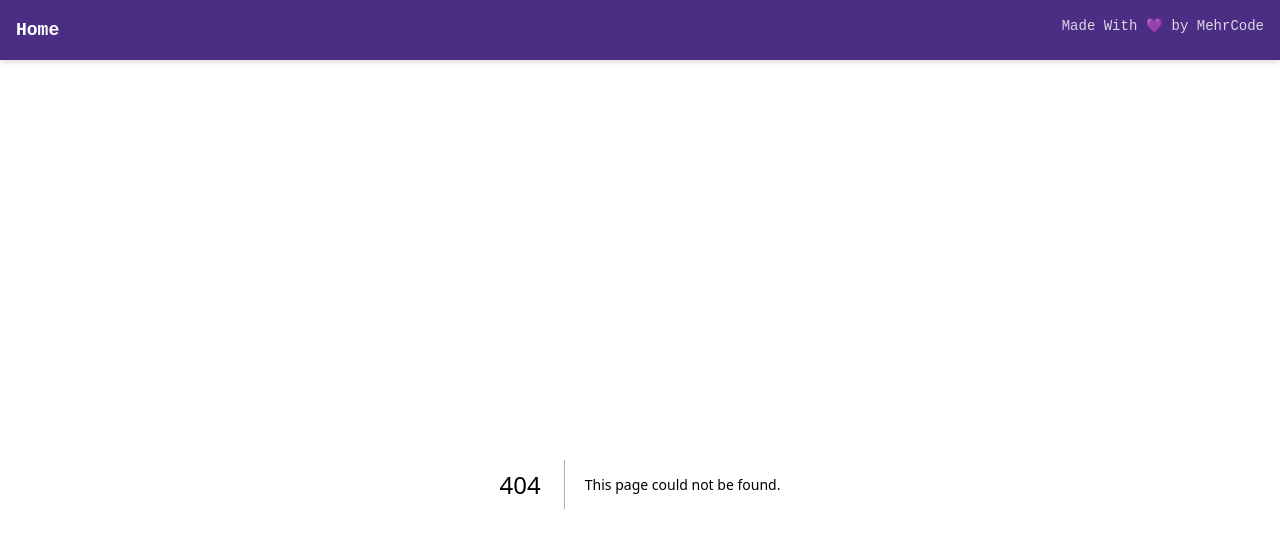
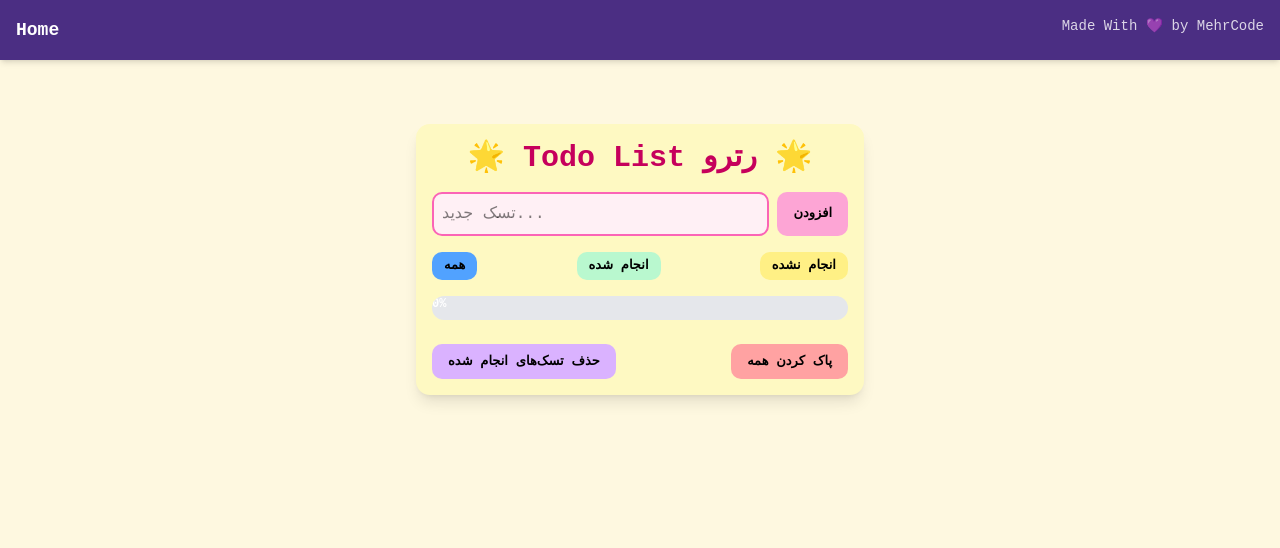
Before and after one commit to mehrcode/react-mini-apps, a Next.js app: page /todo in a window 1280 px wide. Before the commit this address had no page. Shown: the top 548 px of the page. Built offline with nearby package versions, Linux system fonts and the light colour scheme.

Commit message:
update components

```diff
--- a/src/app/page.tsx
+++ b/src/app/page.tsx
@@ -10,11 +10,9 @@ export default function Home() {
     { name: "🎮 Guess Game", path: "/magicGuessGame" },
     { name: "📝 ToDo App", path: "/todo" },
     { name: "📅 Appointment", path: "/appointment" },
-    { name: "⏰ Digital Clock", path: "/digitalClock" },
     { name: "🐣 Egg Timer", path: "/eggTimer" },
     { name: "⏱️ Cornometr", path: "/cornometr" },
     { name: "🎨 Color Picker", path: "/colorpicker" },
-    { name: "📶 Connection Status", path: "/connectionStatus" },
   ]
   return (
     <main className="min-h-screen flex flex-col items-center justify-center bg-[#fef8e0] p-6">
--- /dev/null
+++ b/src/app/todo/page.tsx
@@ -0,0 +1,200 @@
+'use client'
+import React, { useState } from 'react'
+
+type Task = {
+    text: string;
+    completed: boolean;
+};
+
+type Filter = "all" | "completed" | "incomplete";
+
+export default function Todo() {
+    const [task, setTask] = useState("");
+    const [tasks, setTasks] = useState<Task[]>([]);
+
+    const [editingIndex, setEditingIndex] = useState<number | null>(null);
+    const [editingText, setEditingText] = useState<string>("");
+
+    const [filter, setFilter] = useState<Filter>("all");
+
+    const handleAddTask = (e: React.FormEvent) => {
+        e.preventDefault();
+        if (task.trim() === "") {
+            alert("لطفا یه تسک وارد کن!");
+            return;
+        }
+        setTasks([...tasks, { text: task.trim(), completed: false }]);
+        setTask("");
+    };
+
+    const handleDeleteTask = (index: number) => {
+        const updatedTasks = tasks.filter((_, i) => i !== index);
+        setTasks(updatedTasks);
+    };
+
+    const handleToggleComplete = (index: number) => {
+        const updatedTasks = [...tasks];
+        updatedTasks[index].completed = !updatedTasks[index].completed;
+        setTasks(updatedTasks);
+    };
+
+    const startEditing = (index: number) => {
+        setEditingIndex(index);
+        setEditingText(tasks[index].text);
+    };
+
+    const handleSaveEdit = (index: number) => {
+        if (editingText.trim() === "") {
+            alert("متن نمیشه خالی باشه!");
+            return;
+        }
+
+        const updatedTasks = [...tasks];
+        updatedTasks[index].text = editingText;
+        setTasks(updatedTasks);
+        setEditingIndex(null);
+        setEditingText("");
+    };
+
+
+    const filteredTasks = tasks.filter((task) => {
+        if (filter === "completed") return task.completed;
+        if (filter === "incomplete") return !task.completed;
+        return true; // اگه فیلتر همه بود
+    });
+
+    const handleClearCompleted = () => {
+        const incompleteTasks = tasks.filter((task) => !task.completed);
+        setTasks(incompleteTasks);
+        //فقط کارهای انجام نشده رو نگه میداره
+    }
+
+    const handleClearAll = () => {
+        setTasks([]);
+    };
+
+    //progress bar
+    const completedTasks = tasks.filter(task => task.completed).length;
+    const totalTasks = tasks.length;
+    const progress = totalTasks > 0 ? (completedTasks / totalTasks) * 100 : 0;
+
+    return (
+        <div className="max-w-md mx-auto mt-10 p-4 retro-border rounded-xl bg-yellow-100 shadow-lg">
+            <h1 className="text-3xl font-bold text-center mb-4 text-pink-700">🌟 Todo List رترو 🌟</h1>
+            <div className="flex space-x-2 mb-4">
+                <input
+                    type="text"
+                    placeholder="تسک جدید..."
+                    value={task}
+                    onChange={(e) => setTask(e.target.value)}
+                    className="flex-1 retro-input p-2 rounded-lg border-2 border-pink-400 focus:outline-none focus:ring-2 focus:ring-pink-300"
+                />
+                <button
+                    onClick={handleAddTask}
+                    className="retro-button bg-pink-300 hover:bg-pink-400 px-4 py-2 rounded-lg"
+                >
+                    افزودن
+                </button>
+            </div>
+
+            <div className="flex justify-between mb-4">
+                <button
+                    onClick={() => setFilter("all")}
+                    className={`retro-button px-3 py-1 rounded-lg ${filter === "all" ? "bg-blue-400" : "bg-blue-200"}`}
+                >
+                    همه
+                </button>
+                <button
+                    onClick={() => setFilter("completed")}
+                    className={`retro-button px-3 py-1 rounded-lg ${filter === "completed" ? "bg-green-400" : "bg-green-200"}`}
+                >
+                    انجام شده
+                </button>
+                <button
+                    onClick={() => setFilter("incomplete")}
+                    className={`retro-button px-3 py-1 rounded-lg ${filter === "incomplete" ? "bg-yellow-400" : "bg-yellow-200"}`}
+                >
+                    انجام نشده
+                </button>
+            </div>
+
+            <div className="w-full bg-gray-200 rounded-full h-6 mb-6 overflow-hidden retro-border">
+                <div
+                    className="h-full bg-green-400 text-xs font-bold text-center text-white transition-all duration-500"
+                    style={{ width: `${progress}%` }}
+                >
+                    {Math.round(progress)}%
+                </div>
+            </div>
+
+            <ul className="space-y-3 mb-4">
+                {filteredTasks.map((item, index) => (
+                    <li
+                        key={index}
+                        className="flex justify-between items-center p-3 bg-white rounded-lg shadow retro-border"
+                    >
+                        {editingIndex === index ? (
+                            <>
+                                <input
+                                    value={editingText}
+                                    onChange={(e) => setEditingText(e.target.value)}
+                                    className="retro-input flex-1 p-2 border-2 border-yellow-400 rounded-lg mr-2"
+                                />
+                                <button
+                                    onClick={() => handleSaveEdit(index)}
+                                    className="retro-button bg-green-300 hover:bg-green-400 px-3 py-1 rounded-lg"
+                                >
+                                    ذخیره
+                                </button>
+                            </>
+                        ) : (
+                            <>
+                                <span
+                                    className={`flex-1 ${item.completed ? "line-through text-gray-400" : "text-gray-800"
+                                        }`}
+                                >
+                                    {item.text}
+                                </span>
+                                <div className="flex space-x-2">
+                                    <button
+                                        onClick={() => handleToggleComplete(index)}
+                                        className="retro-button bg-blue-300 hover:bg-blue-400 px-3 py-1 rounded-lg"
+                                    >
+                                        {item.completed ? "برگردان" : "انجام"}
+                                    </button>
+                                    <button
+                                        onClick={() => startEditing(index)}
+                                        className="retro-button bg-yellow-300 hover:bg-yellow-400 px-3 py-1 rounded-lg"
+                                    >
+                                        ویرایش
+                                    </button>
+                                    <button
+                                        onClick={() => handleDeleteTask(index)}
+                                        className="retro-button bg-red-300 hover:bg-red-400 px-3 py-1 rounded-lg"
+                                    >
+                                        حذف
+                                    </button>
+                                </div>
+                            </>
+                        )}
+                    </li>
+                ))}
+            </ul>
+
+            <div className="flex justify-between">
+                <button
+                    onClick={handleClearCompleted}
+                    className="retro-button bg-purple-300 hover:bg-purple-400 px-4 py-2 rounded-lg"
+                >
+                    حذف تسک‌های انجام شده
+                </button>
+                <button
+                    onClick={handleClearAll}
+                    className="retro-button bg-red-300 hover:bg-red-400 px-4 py-2 rounded-lg"
+                >
+                    پاک کردن همه
+                </button>
+            </div>
+        </div>
+    )
+}
```
